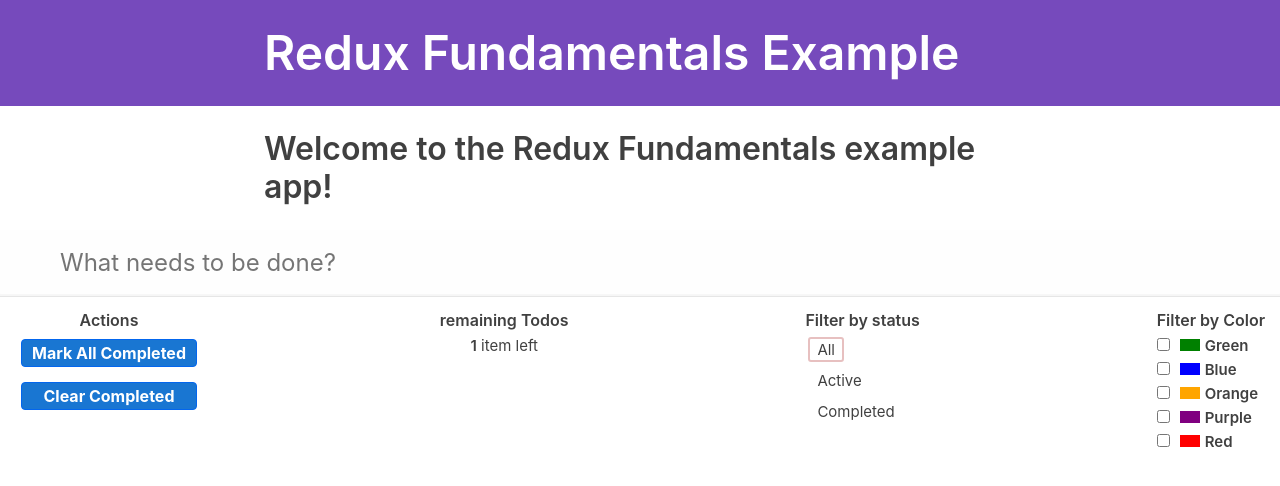
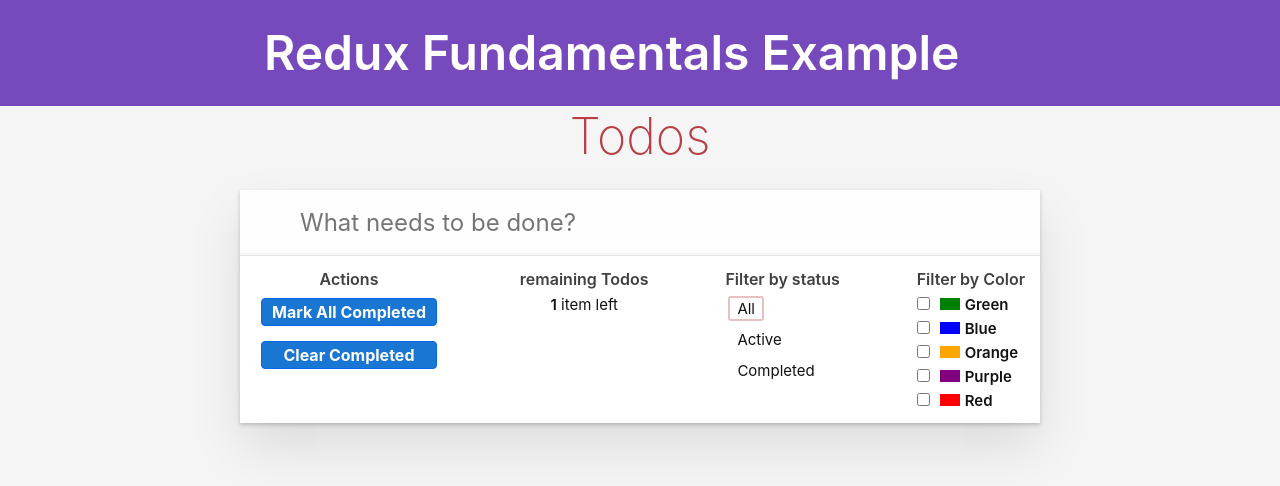
Before and after one commit to mykola-kolomoyets/redux-todo-learning, a React (Create React App) app: page / in a window 1280 px wide. Shown: the top 486 px of the page. Built offline with nearby package versions, Linux system fonts and the light colour scheme.

Commit message:
v0.0.5.1
=== NEW ===
1) A little bit refactoring of HTML of App.js

```diff
--- a/src/App.js
+++ b/src/App.js
@@ -15,11 +15,15 @@
           </div>
         </section>
       </nav>
-      <section>
-        <h2>Welcome to the Redux Fundamentals example app!</h2>
-      </section>
-      <Header />
-    <Footer />
+      <main>
+        <section className="medium-container">
+          <h2>Todos</h2>
+          <div className="todoapp">
+            <Header />
+            <Footer />
+          </div>
+        </section>
+      </main>
     </div>
   )
 }
```
